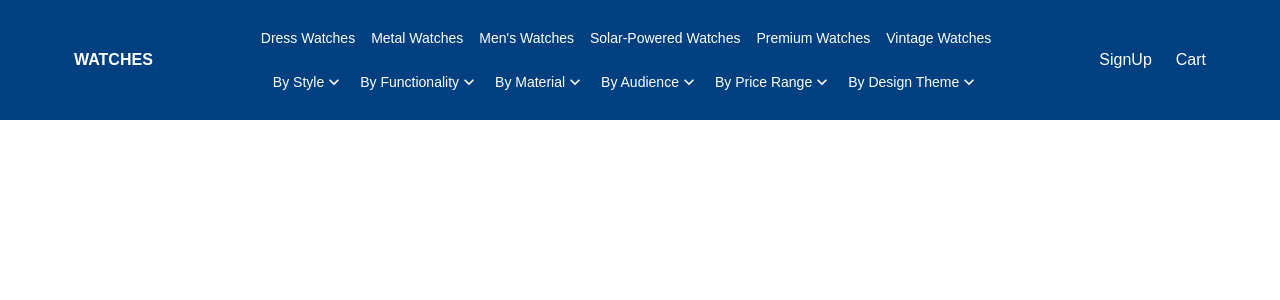
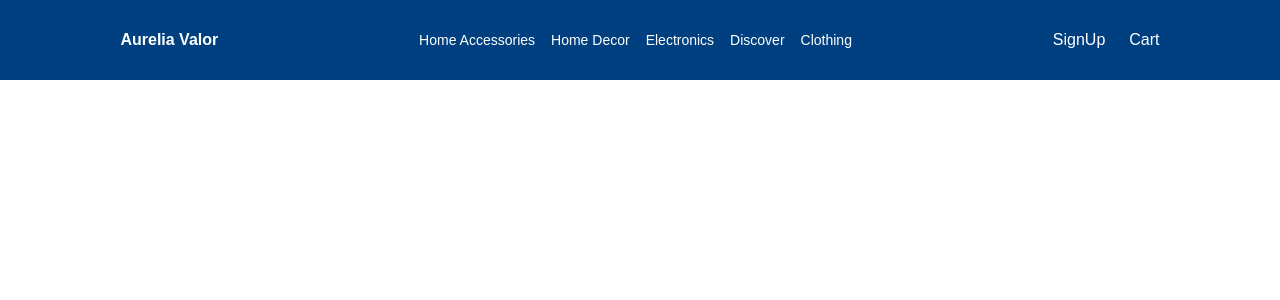
Before and after one commit to zainabzahid711/e-comm, a Next.js app: page /home in a window 1280 px wide. Shown: the top 300 px of the page. Built offline with nearby package versions, Linux system fonts and the light colour scheme.

Commit message:
hover dropdown issue resolved

```diff
--- a/src/app/page.tsx
+++ b/src/app/page.tsx
@@ -8,7 +8,6 @@ import "./globals.css"; // Ensure this line is present
 // import ProductMng from "../components/productUI";
 import Header from "../components/navBar/saleHeader";
 import Home from "./home/page";
-import AddProductPage from "../components/productUI";
 
 export default function HomePage() {
   return (
@@ -16,7 +15,6 @@ export default function HomePage() {
       <Provider store={store}>
         <Header />
         <Home />
-        <AddProductPage />
       </Provider>
     </div>
   );
--- a/src/components/navBar/dropdownContent.ts
+++ b/src/components/navBar/dropdownContent.ts
@@ -2,106 +2,97 @@ export type DropdownCategory = {
   title: string;
   description: string;
 };
-
 const dropdownContent: Record<string, DropdownCategory[]> = {
-  "By Style": [
+  "Home Accessories": [
     {
-      title: "Casual Watches",
-      description: "Everyday designs suitable for daily wear.",
+      title: "Cleaning Brush for Home",
+      description:
+        "A stylish and functional tool, perfect for maintaining a clean and sophisticated living space.",
     },
     {
-      title: "Dress Watches",
-      description: "Sleek and elegant, ideal for formal occasions.",
+      title: "Stainless Steel Squeegee",
+      description:
+        "Durable and practical, built to withstand tough conditions and resist rust.",
+    },
+  ],
+  "Home Decor": [
+    {
+      title: "Lamps",
+      description:
+        "Beautifully designed lighting to enhance any room with elegance and warmth.",
     },
     {
-      title: "Sports Watches",
+      title: "Flowery Plants",
       description:
-        "Rugged, durable, and often equipped with features like water resistance and stopwatch.",
+        "Vibrant plants that bring life and color to your home decor.",
     },
     {
-      title: "Luxury Watches",
+      title: "Photo frames",
       description:
-        "High-end, premium-quality timepieces featuring sophisticated designs and materials.",
+        "Stylish frames that add a personal touch to your living space.",
     },
     {
-      title: "Smart Watches",
+      title: "Vases",
       description:
-        "Technology-driven watches with features like fitness tracking, notifications, and apps.",
+        "Eco-conscious designs to hold your favorite flowers or greenery.",
     },
   ],
-  "By Functionality": [
+  Electronics: [
     {
-      title: "Chronograph Watches",
-      description: "Watches with stopwatch functions.",
+      title: "Wireless earbuds",
+      description: "High-quality sound and comfort, perfect for all-day wear.",
     },
     {
-      title: "Diver's Watches",
-      description:
-        "Water-resistant watches with features designed for underwater use.",
+      title: "digital watches",
+      description: "Modern timepieces with sleek designs for any occasion.",
     },
     {
-      title: "Pilot Watches",
-      description: "Inspired by aviation, often with large, legible dials.",
+      title: "airpods",
+      description:
+        "Premium earphones that offer ultimate comfort and superior sound quality.",
     },
     {
-      title: "Solar-Powered Watches",
-      description: "Environmentally friendly watches powered by sunlight.",
+      title: "Tablets",
+      description:
+        "Innovative, eco-friendly devices with advanced functionality for everyday use.",
+    },
+  ],
+  Discover: [
+    {
+      title: "Affordable Accessories",
+      description:
+        "Budget-friendly accessories that don’t compromise on style.",
     },
     {
-      title: "Skeleton Watches",
-      description: "Featuring visible inner mechanics for an artistic flair.",
+      title: "Men",
+      description:
+        "Fashion-forward and functional items designed for the modern man.",
+    },
+    {
+      title: "Women",
+      description:
+        "Elegant and practical options that cater to every woman’s lifestyle.",
     },
   ],
-  "By Material": [
+  Clothing: [
     {
-      title: "Metal Watches",
-      description: "Stainless steel, titanium, or precious metals like gold.",
+      title: "Men",
+      description:
+        "Timeless and versatile clothing that complements a wide range of styles.",
     },
     {
-      title: "Leather Strap Watches",
-      description: "Sophisticated and timeless.",
+      title: "Women",
+      description:
+        "Chic designs that blend modern fashion with classic influences.",
     },
     {
-      title: "Silicone/Rubber Watches",
-      description: "Comfortable and sporty.",
-    },
-    { title: "Ceramic Watches", description: "Scratch-resistant and modern." },
-    {
-      title: "Wooden Watches",
-      description: "Eco-friendly and unique designs.",
-    },
-  ],
-  "By Audience": [
-    { title: "Men's Watches", description: "Robust and masculine designs." },
-    {
-      title: "Women's Watches",
-      description: "Elegant and often embellished with decorative elements.",
-    },
-    { title: "Unisex Watches", description: "Gender-neutral designs." },
-    { title: "Kids' Watches", description: "Colorful, fun, and often themed." },
-  ],
-  "By Price Range": [
-    { title: "Affordable Watches", description: "Budget-friendly options." },
-    { title: "Mid-Range Watches", description: "Balancing quality and cost." },
-    { title: "Premium Watches", description: "Luxury yet accessible." },
-    {
-      title: "High-End Watches",
-      description: "Exclusively premium brands and designs.",
-    },
-  ],
-  "By Design Theme": [
-    {
-      title: "Minimalist Watches",
-      description: "Clean, simple, and understated.",
+      title: "Shoes",
+      description: "Trendy footwear that balances style with comfort.",
     },
     {
-      title: "Vintage/Retro Watches",
-      description: "Classic designs reminiscent of past eras.",
-    },
-    { title: "Modern Watches", description: "Sleek and contemporary." },
-    {
-      title: "Themed Watches",
-      description: "Movie-inspired, character-branded, or artistic designs.",
+      title: "Scavers", //scarfs/mufflers
+      description:
+        "Cozy scarves and mufflers with designs inspired by popular culture and unique art.",
     },
   ],
 };
--- a/src/components/navBar/navBar.tsx
+++ b/src/components/navBar/navBar.tsx
@@ -1,29 +1,28 @@
-import React, { Suspense, lazy } from "react";
-import { MenuItem, Box, IconButton, Typography } from "@mui/material";
+import React, { useState, Suspense, lazy, useCallback } from "react";
+import {
+  MenuItem,
+  Box,
+  IconButton,
+  Typography,
+  CircularProgress,
+} from "@mui/material";
 import { RootState } from "../../lib/store";
 import { useDispatch, useSelector } from "react-redux";
 import { toggleDrawer, setMenuKey } from "../../lib/features/nav/navSlice";
 const MenuComponent = lazy(() => import("@mui/material/Menu"));
-import KeyboardArrowDownIcon from "@mui/icons-material/KeyboardArrowDown";
 import MenuIcon from "@mui/icons-material/Menu";
 import MobileNavigation from "./mobileNav";
 import dropdownContent from "./dropdownContent";
 import Link from "next/link";
 
-const staticMenuItems = [
-  "Dress Watches",
-  "Metal Watches",
-  "Men's Watches",
-  "Solar-Powered Watches",
-  "Premium Watches",
-  "Vintage Watches",
-];
-
 // React.memo for individual static items (if needed)
 const MenuItemComponent = React.memo(
   ({ title, description }: { title: string; description: string }) => {
     return (
-      <MenuItem className="w-full bg-[#D8DBE2] hover:bg-[#5c8dc9]">
+      <MenuItem
+        className="w-full bg-[#D8DBE2] hover:bg-[#5c8dc9]"
+        role="menuitem"
+      >
         <Box>
           <Typography variant="subtitle1" fontWeight="bold">
             {title}
@@ -43,17 +42,31 @@ const NavBar = () => {
   const { menuKey } = useSelector((state: RootState) => state.nav);
 
   const [anchorEl, setAnchorEl] = React.useState<null | HTMLElement>(null);
+  const [hovered, setHovered] = useState<string | null>(null);
 
-  const handleDrawerToggle = () => {
+  const handleDrawerToggle = useCallback(() => {
     dispatch(toggleDrawer());
-  };
+  }, [dispatch]);
 
-  const handleOpenMenu = (
-    key: string,
-    event: React.MouseEvent<HTMLElement>
-  ) => {
-    dispatch(setMenuKey(key));
-    setAnchorEl(event.currentTarget);
+  const handleOpenMenu = useCallback(
+    (key: string, event: React.MouseEvent<HTMLElement>) => {
+      dispatch(setMenuKey(key));
+      setAnchorEl(event.currentTarget);
+      setHovered(key);
+    },
+    [dispatch]
+  );
+
+  const handleCloseMenu = () => {
+    const timeout = setTimeout(() => {
+      if (!hovered) {
+        setHovered(null);
+        dispatch(setMenuKey(null));
+        setAnchorEl(null);
+      }
+    }, 150);
+
+    return () => clearTimeout(timeout);
   };
 
   return (
@@ -67,36 +80,31 @@ const NavBar = () => {
         </div>
 
         <div className="text-center flex items-center">
-          <h3 className="text-white font-bold">WATCHES</h3>
+          <h3 className="text-white font-bold">Aurelia Valor</h3>
         </div>
 
         {/* Desktop Menu Items */}
         <div className="flex-col gap-6 text-center justify-center items-center hidden md:flex">
-          <div>
-            <ul className="flex gap-2 md:gap-4 2xl:text-lg md:text-sm">
-              {staticMenuItems.map((item) => (
-                <li key={item} className="cursor-pointer">
-                  <Link
-                    href={`/${item.toLowerCase().replace(/\s/g, "-")}`}
-                    passHref
-                    className="text-white hover:text-[#78b3fa]"
-                  >
-                    {item}
-                  </Link>
-                </li>
-              ))}
-            </ul>
-          </div>
           {/* Desktop Dropdown Menu */}
           <div>
-            <ul className="flex gap-4 text-sm text-white">
+            <ul className="flex w-full gap-4 text-sm text-white">
               {Object.keys(dropdownContent).map((key) => (
                 <li
                   key={key}
                   className="2xl:text-lg md:text-sm cursor-pointer hover:text-[#78b3fa] flex items-center gap-0"
                   onClick={(e) => handleOpenMenu(key, e)}
+                  onMouseOver={(e) => {
+                    handleOpenMenu(key, e);
+                    // setHovered(true);
+                  }}
+                  onMouseLeave={() => {
+                    // setHovered(false);
+                    handleCloseMenu();
+                  }}
+                  role="menuitem"
+                  aria-haspopup="true"
                 >
-                  {key} <KeyboardArrowDownIcon fontSize="small" />
+                  {key}
                 </li>
               ))}
             </ul>
@@ -117,18 +125,28 @@ const NavBar = () => {
       </div>
 
       {/* Desktop Dropdown Menu */}
-      <Suspense fallback={<div> Loading... </div>}>
+      <Suspense fallback={<CircularProgress color="inherit" />}>
         <MenuComponent
-          className="mt-6 "
+          className="mt-6"
           anchorEl={anchorEl}
           open={Boolean(menuKey)}
-          onClose={() => dispatch(setMenuKey(null))}
-          // MenuListProps={{
-          //   onClose={()=> dispatch(setMenuKey(null))}, // Closes the menu on mouse leave
-          // }}
+          onClose={() => {
+            setAnchorEl(null);
+            dispatch(setMenuKey(null));
+            setHovered(null);
+          }}
+          MenuListProps={{
+            onMouseLeave: () => {
+              setTimeout(() => {
+                setHovered(null);
+                dispatch(setMenuKey(null));
+                setAnchorEl(null);
+              }, 150); // Debounce
+            },
+          }}
         >
           {menuKey &&
-            dropdownContent[menuKey].map((item, index) => (
+            dropdownContent[menuKey]?.map((item, index) => (
               <MenuItemComponent key={index} {...item} />
             ))}
         </MenuComponent>
```
Also changed, not shown: src/firebase/firestore.ts (+45 -1 lines).
